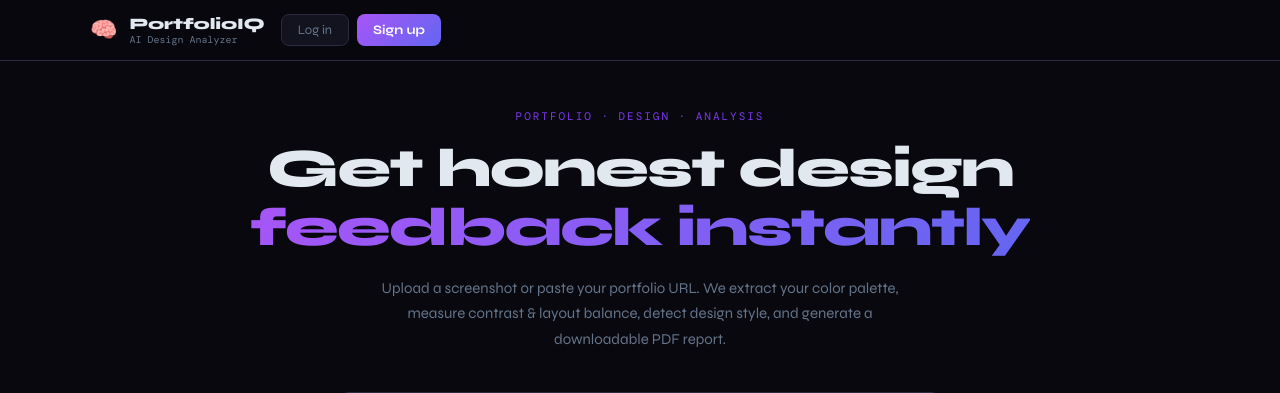
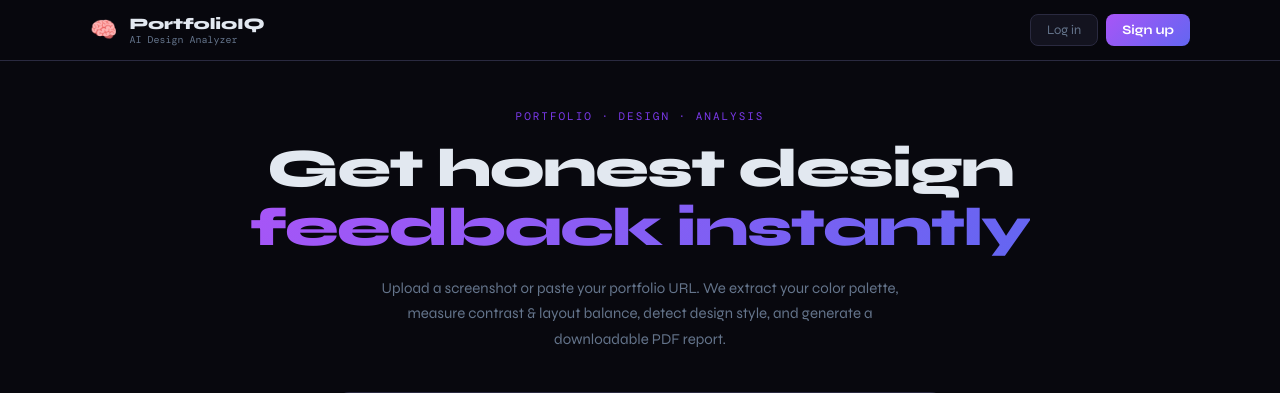
Before and after one commit to imannaveed1/PortfolioIQ, a Flask app: page / in a window 1280 px wide. Shown: the top 393 px of the page. Run offline with Flask 3, Linux system fonts and the light colour scheme.

Commit message:
Add auth, history, view analysis pages

```diff
--- a/static/css/style.css
+++ b/static/css/style.css
@@ -322,3 +322,9 @@ body {
   .data-table { font-size: 11px; }
   .data-table td, .data-table th { padding: 8px; }
 }
+.header-auth {
+  margin-left: auto;
+  display: flex;
+  align-items: center;
+  gap: 10px;
+}
```
